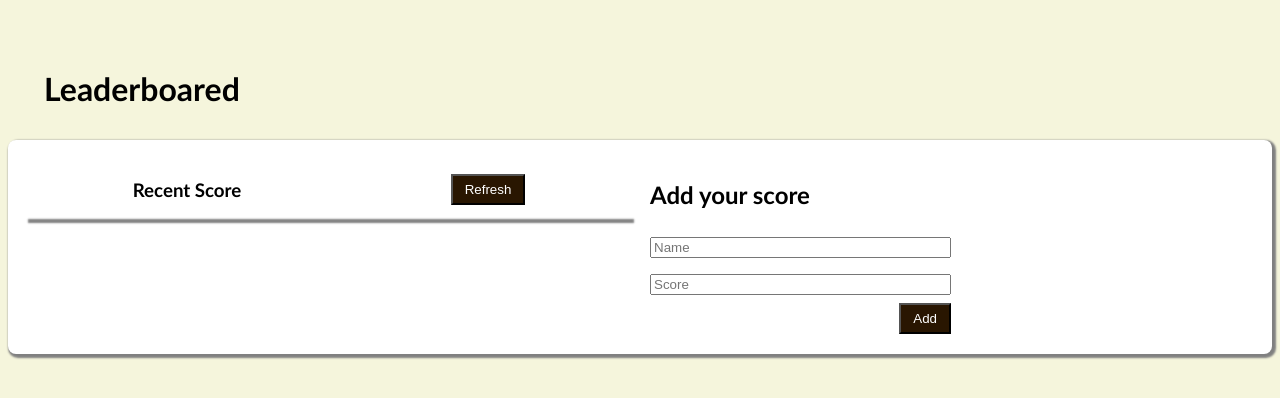
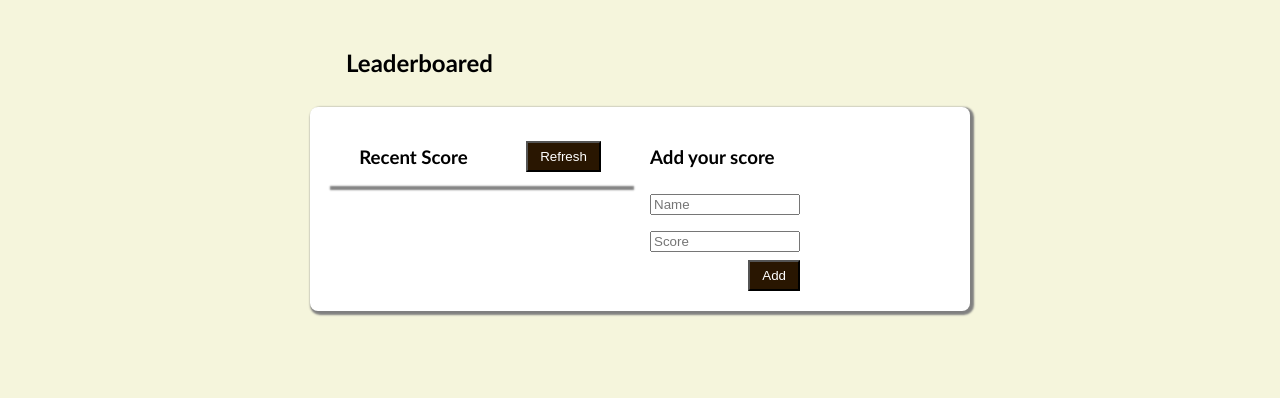
Before and after one commit to beteland123/Leaderboard, a website built with webpack: page src/index.html in a window 1280 px wide. Built offline with nearby package versions, Linux system fonts and the light colour scheme.

Commit message:
fix lineters

```diff
--- a/src/index.html
+++ b/src/index.html
@@ -9,10 +9,8 @@
 </head>
 <body>
 <main>
-
-</main>
-<div class="headDiv">
-    <h1>Leaderboared</h1>
+   <div class="headDiv">
+    <h2>Leaderboared</h2>
 </div>
 <div class="container">
     <div class="populator">
@@ -26,7 +24,7 @@
 
     </div>
     <div class="divForm">
-        <h2>Add your score</h2>
+        <h3>Add your score</h3>
         <form action="" method="post" id="add-score">
 
             <label for="name-input"></label>
@@ -37,5 +35,7 @@
       </form>
     </div>
 </div>
+</main>
+
 </body>
 </html>
```
Also changed, not shown: dist/index.html, dist/main.js.
